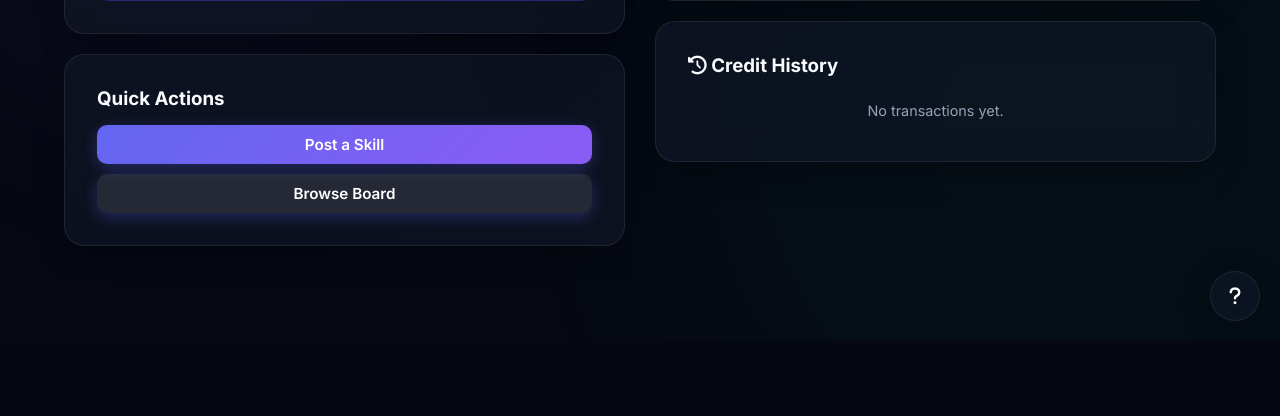
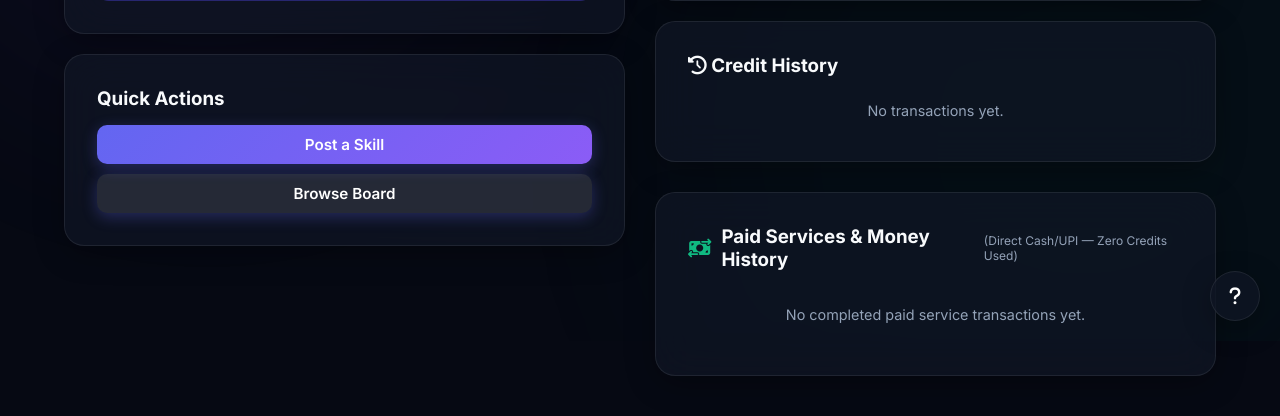
Before and after one commit to pranathi8812-AIML/skillex-live, a Flask app: page /dashboard in a window 1280 px wide. Shown: the part 459-875 px from the top of the page. Before the commit the page ends 780 px from the top, so only its background shows below. Run offline with Flask 3, Linux system fonts and the light colour scheme; the visitor is signed in with stand-in values (Sample User, id 1); data that the repository does not hold is empty.

Commit message:
Separate paid services from credits and add provider payment confirmation

```diff
--- a/app.py
+++ b/app.py
@@ -4,7 +4,7 @@ from werkzeug.security import generate_password_hash, check_password_hash
 from flask_login import LoginManager, login_user, logout_user, login_required, current_user
 from config import Config
 from models import db, User, Listing, Exchange, CreditTransaction, Review, Message, MessageRequest, PaidService, PaidBooking, ServiceRequest, ServiceOffer
-from datetime import datetime
+from datetime import datetime, timezone
 from sqlalchemy import or_, and_
 from flask_socketio import SocketIO, emit, join_room
 
@@ -89,6 +89,7 @@ def logout():
 def dashboard():
     my_listings = Listing.query.filter_by(user_id=current_user.id).order_by(Listing.created_at.desc()).all()
 
+    # 1. Skill Barter Exchanges (Credit-based)
     my_exchanges = Exchange.query.filter(
         (Exchange.helper_id == current_user.id) | (Exchange.requester_id == current_user.id)
     ).order_by(Exchange.created_at.desc()).all()
@@ -101,9 +102,39 @@ def dashboard():
         role = "Helper" if current_user.id == ex.helper_id else "Requester"
         exchange_data.append({'exchange': ex, 'listing': lst, 'other_user': other_user, 'role': role})
 
+    # 2. Credit Transactions (Credits Only)
     transactions = CreditTransaction.query.filter_by(user_id=current_user.id).order_by(CreditTransaction.created_at.desc()).limit(5).all()
 
-    return render_template('dashboard.html', my_listings=my_listings, exchanges=exchange_data, transactions=transactions)
+    # 3. Paid Service History (Money Only - Recorded Separately)
+    completed_paid_bookings = PaidBooking.query.join(PaidService).filter(
+        (PaidService.provider_id == current_user.id) | (PaidBooking.customer_id == current_user.id),
+        PaidBooking.status == 'completed'
+    ).order_by(PaidBooking.completed_at.desc()).limit(10).all()
+
+    paid_history = []
+    for b in completed_paid_bookings:
+        svc = PaidService.query.get(b.service_id)
+        if current_user.id == svc.provider_id:
+            other_user = User.query.get(b.customer_id)
+            role = "Provider (Received Money)"
+        else:
+            other_user = User.query.get(svc.provider_id)
+            role = "Client (Paid Money)"
+
+        paid_history.append({
+            'booking': b,
+            'service': svc,
+            'other_user': other_user,
+            'role': role,
+            'amount': svc.price,
+            'date': b.completed_at
+        })
+
+    return render_template('dashboard.html',
+                           my_listings=my_listings,
+                           exchanges=exchange_data,
+                           transactions=transactions,
+                           paid_history=paid_history)
 
 @app.route('/listing/<int:id>/request', methods=['POST'])
 @login_required
@@ -158,7 +189,7 @@ def complete_exchange(id):
         helper.credits += listing.credits
 
         exchange.status = 'completed'
-        exchange.completed_at = datetime.utcnow()
+        exchange.completed_at = datetime.now(timezone.utc)
         listing.exchange_count += 1
 
         tx_spend = CreditTransaction(user_id=requester.id, amount=-listing.credits, reason=f"Received help for: {listing.title}")
@@ -373,7 +404,8 @@ def post_paid_service():
             price=float(request.form.get('price')),
             duration=request.form.get('duration'),
             location=request.form.get('location'),
-            availability=request.form.get('availability')
+            availability=request.form.get('availability'),
+            status='active'
         )
         db.session.add(new_service)
         db.session.commit()
@@ -435,15 +467,21 @@ def handle_booking(id, action):
     if current_user.id == service.provider_id:
         if action == 'accept' and booking.status == 'pending':
             booking.status = 'accepted'
-        elif action == 'complete' and booking.status == 'accepted':
+            flash("Booking accepted! You can mark the money transaction once payment is received.", "info")
+
+        elif action in ['complete', 'payment_done'] and booking.status == 'accepted':
             booking.status = 'completed'
-            booking.completed_at = datetime.utcnow()
+            booking.completed_at = datetime.now(timezone.utc)
+            flash(f"Success! Money transaction of ₹{service.price} confirmed and recorded.", "success")
+
         elif action == 'cancel' and booking.status in ['pending', 'accepted']:
             booking.status = 'cancelled'
+            flash("Booking cancelled.", "warning")
 
     elif current_user.id == booking.customer_id:
         if action == 'cancel' and booking.status in ['pending', 'accepted']:
             booking.status = 'cancelled'
+            flash("Booking request cancelled.", "warning")
 
     db.session.commit()
     return redirect(url_for('my_bookings'))
@@ -665,7 +703,7 @@ def handle_message(data):
     emit('receive_message', {
         'body': body,
         'sender_id': sender_id,
-        'sent_at': datetime.utcnow().strftime('%H:%M')
+        'sent_at': datetime.now(timezone.utc).strftime('%H:%M')
     }, room=room)
 
 if __name__ == '__main__':
--- a/templates/dashboard.html
+++ b/templates/dashboard.html
@@ -103,6 +103,56 @@
                 <p style="color: var(--text-muted); font-size: 0.9rem; text-align: center; padding: 10px;">No transactions yet.</p>
             {% endfor %}
         </div>
+
+        <!-- SEPARATE PAID SERVICES & MONEY TRANSACTION HISTORY -->
+        <div class="glass-card" style="margin-top: 10px;">
+            <h3 style="margin-bottom: 15px; display: flex; align-items: center; gap: 10px;">
+                <i class="fa-solid fa-money-bill-transfer" style="color: #10b981;"></i>
+                Paid Services & Money History
+                <span style="font-size: 0.75rem; color: var(--text-muted); font-weight: normal;">(Direct Cash/UPI — Zero Credits Used)</span>
+            </h3>
+
+            {% if paid_history %}
+                <div style="overflow-x: auto;">
+                    <table style="width: 100%; border-collapse: collapse; text-align: left;">
+                        <thead>
+                            <tr style="border-bottom: 1px solid var(--glass-border); color: var(--text-muted); font-size: 0.85rem;">
+                                <th style="padding: 10px;">Service</th>
+                                <th style="padding: 10px;">User</th>
+                                <th style="padding: 10px;">Role</th>
+                                <th style="padding: 10px;">Amount</th>
+                                <th style="padding: 10px;">Completed Date</th>
+                                <th style="padding: 10px;">Status</th>
+                            </tr>
+                        </thead>
+                        <tbody>
+                            {% for item in paid_history %}
+                            <tr style="border-bottom: 1px solid rgba(255,255,255,0.05); font-size: 0.9rem;">
+                                <td style="padding: 10px; font-weight: 500;">{{ item.service.title }}</td>
+                                <td style="padding: 10px;">{{ item.other_user.name if item.other_user else 'User' }}</td>
+                                <td style="padding: 10px; color: var(--text-muted);">{{ item.role }}</td>
+                                <td style="padding: 10px; font-weight: bold; color: {% if 'Received' in item.role %}#10b981{% else %}#f59e0b{% endif %};">
+                                    ₹{{ item.amount }}
+                                </td>
+                                <td style="padding: 10px; color: var(--text-muted); font-size: 0.8rem;">
+                                    {{ item.date.strftime('%b %d, %Y %H:%M') if item.date else 'N/A' }}
+                                </td>
+                                <td style="padding: 10px;">
+                                    <span style="background: rgba(16, 185, 129, 0.15); color: #10b981; padding: 3px 8px; border-radius: 4px; font-size: 0.75rem; font-weight: bold;">
+                                        PAID
+                                    </span>
+                                </td>
+                            </tr>
+                            {% endfor %}
+                        </tbody>
+                    </table>
                 </div>
-
+            {% else %}
+                <p style="color: var(--text-muted); font-size: 0.9rem; text-align: center; padding: 20px 0;">
+                    No completed paid service transactions yet.
+                </p>
+            {% endif %}
+        </div>
+    </div>
+</div>
 {% endblock %}
```
Also changed, not shown: templates/my_bookings.html (+17 -2 lines). Lines whose indentation alone changed are shown as unchanged.
